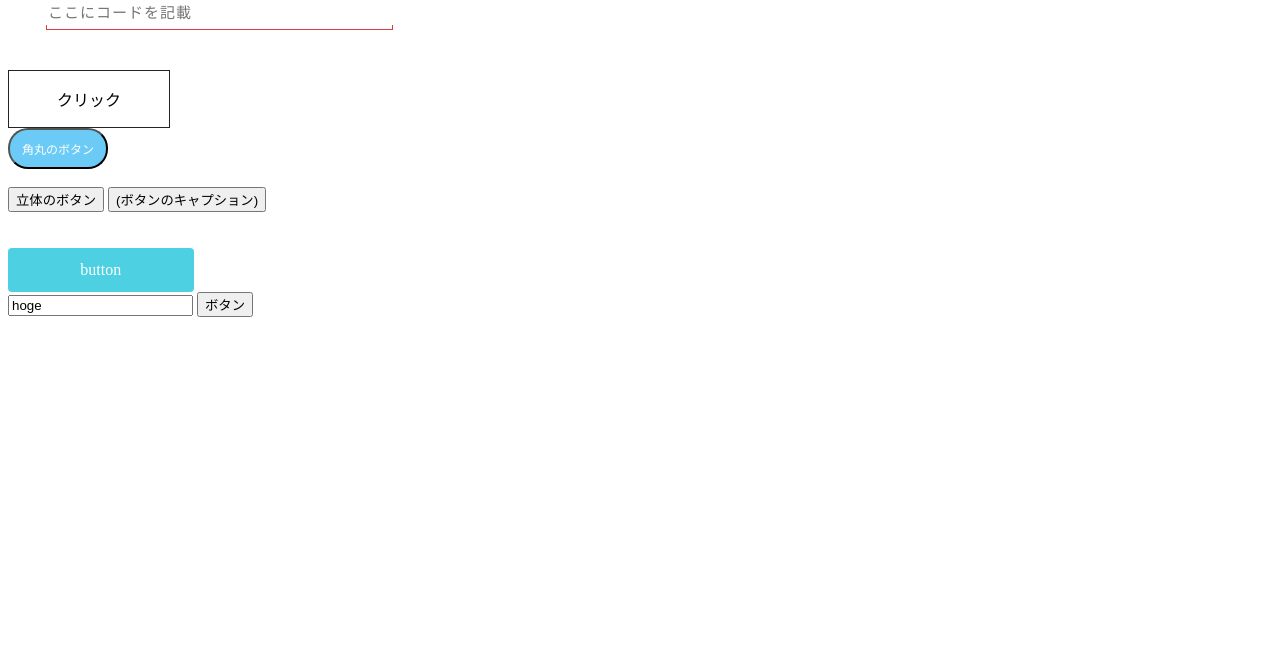
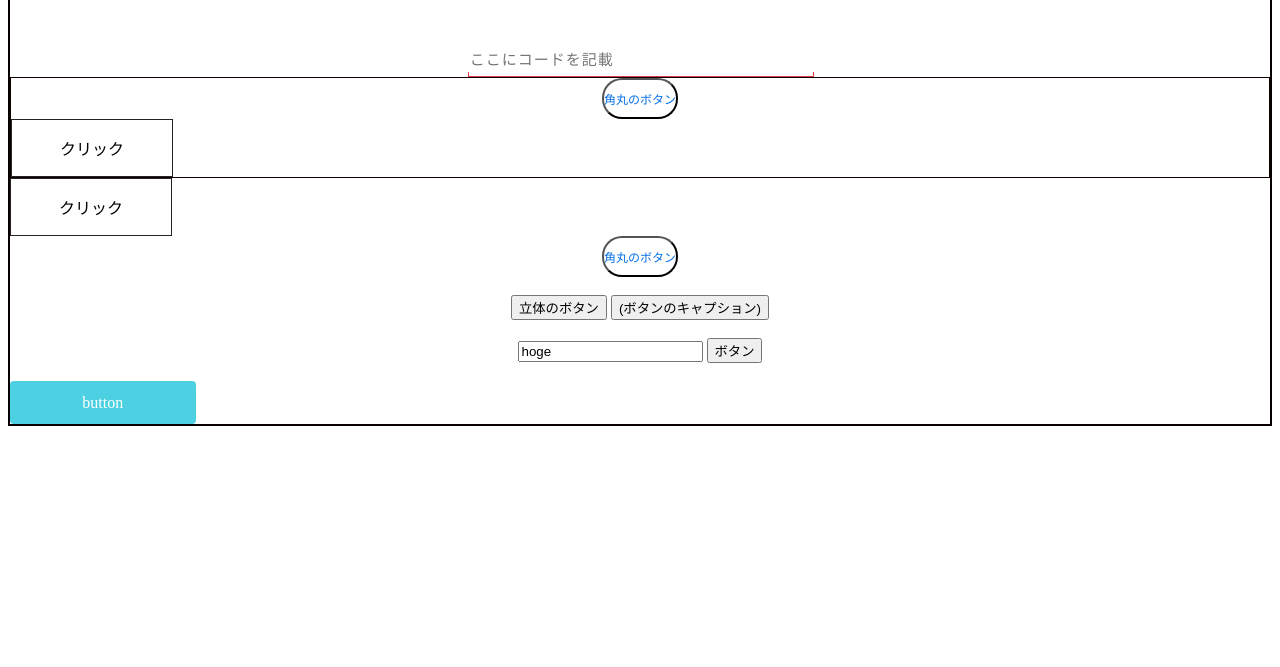
Before and after one commit to kurikinton105/CopyLogicalExpressionWeb, a plain HTML site: page local/index.html in a window 1280 px wide. Shown: the part 133-800 px from the top of the page. Drawn offline with Linux system fonts and the light colour scheme.

Commit message:
中央構えに変更

```diff
--- a/local/index.html
+++ b/local/index.html
@@ -9,27 +9,43 @@
 		<script language="javascript" type="text/javascript">
 			alert("Hello World");
 			console.log('GitHub Pages Sample');
+		</script>
 
-		</script>
 	</head>
-	<body onload = "alert()"">
+	<body>
+		<div class = "parent">
+			あいうエオ
+			<div class="inner">
+				abcdefg
+
 				<H1>数理論理式を簡単に記述できるページ</H1>
+
 				<div class="cp_iptxt">
-			<input type="text" placeholder="ここにコードを記載">
+					<input type="text" name ="textbox" placeholder="ここにコードを記載">
 					<i class="fa fa-user fa-lg fa-fw" aria-hidden="true"></i>
 				</div>
+
+				<div class ="btnList">
+					<button class="kadomaru">角丸のボタン</button>
+					<div id="text-button"><p id="text">クリック</p></div>
+				</div>
+
 				<div id="text-button"><p id="text">クリック</p></div>
 
-		<button class="kadomaru">角丸のボタン</button>
+				<button class="kadomaru" onclick="OnButtonClick('txt1')">角丸のボタン</button>
 				<br>
 				<button class="shadow" >立体のボタン</button>
-		<input type="button" value="(ボタンのキャプション)" onclick="OnButtonClick()"/>
+				<input type="button" value="(ボタンのキャプション)" onclick="OnButtonClick('txt1')"/>
 				<br>
 				<div id="output"></div>
 				<br>
+				<input type="text" id="txt1" value="hoge">
+				<input type="button" name= "sample" value="ボタン" onclick="OnButtonClick('txt1')">
+				<div id="output2"></div>
 				<br>
 				<a href="#" class="cp_btn"><span>button</span></a>
-		<input type="text" id="txt1" value="hoge">
-		<input type="button" value="ボタン" onclick="getValue('txt1');">
+
+				</div>
+		</div>
 	</body>
 </html>
--- a/local/script.js
+++ b/local/script.js
@@ -1,5 +1,5 @@
 function start(){
-
+  var count = 0
 };
 
 function copy(){
@@ -12,16 +12,13 @@ function alert(){
 document.getElementById("text-button").onclick = function() {
   document.getElementById("text").innerHTML = "クリックされた！";
 };
-var count = 0;
-function OnButtonClick() {
 
+function OnButtonClick(idname) {
+  var count = 0;
   target = document.getElementById("output");
-  target.innerHTML = "打てました！！";
+  var getresult = document.getElementById(idname).value;
+  target.innerHTML = "打てました！！"+ "π " + count+  " "+ getresult;
+  document.sample.value = getresult;
+  //document.form_003.textBox_003.value = text;
   count += 1;
 };
-function getValue(idname){
-	// value値を取得する
-	var result = document.getElementById(idname).value;
-	// Alertで表示する
-	alert("value値は「" + result + "」です");
-  }
--- a/local/style.css
+++ b/local/style.css
@@ -1,7 +1,19 @@
+.parent{
+	margin: 0 auto;
+	text-align:center;
+	border:solid 1px rgb(0, 0, 0);
+}
+.inner{
+	border:solid 1px #100;
+}
+
+.btnList{
+	border:solid 1px #100;
+}
 .cp_iptxt {
-	position: relative;
+
 	width: 27.33%;
-	margin: 40px 3%;
+	margin: 0 auto;
 }
 .cp_iptxt input[type='text'] {
 	font: 15px/24px sans-serif;
@@ -25,7 +37,7 @@
 	left: 0;
 	padding: 9px 5px;
 	transition: 0.3s;
-	color: #aaaaaa;
+	color: rgb(3, 111, 235);
 }
 .cp_iptxt::after {
 	display: block;
@@ -40,13 +52,13 @@
 
 /* 角丸 */
 .kadomaru {
-	width:100px;
+	margin: 0 auto;
 	font-size:12px;
-	color:#FFFFFF;
+	color:rgb(3, 111, 235);
 	text-align:center;
 	display:block;
 	padding:10px 0 10px;
-	background:#6BCBF6;
+	background: #ffffff;;
 	border-radius: 20px;
   }order-radius: 20px;
 }
--- a/style.css
+++ b/style.css
@@ -1,7 +1,19 @@
+.parent{
+	margin: 0 auto;
+	text-align:center;
+	border:solid 1px rgb(0, 0, 0);
+}
+.inner{
+	border:solid 1px #100;
+}
+
+.btnList{
+	border:solid 1px #100;
+}
 .cp_iptxt {
-	position: relative;
+
 	width: 27.33%;
-	margin: 40px 3%;
+	margin: 0 auto;
 }
 .cp_iptxt input[type='text'] {
 	font: 15px/24px sans-serif;
@@ -25,7 +37,7 @@
 	left: 0;
 	padding: 9px 5px;
 	transition: 0.3s;
-	color: #aaaaaa;
+	color: rgb(3, 111, 235);
 }
 .cp_iptxt::after {
 	display: block;
@@ -40,13 +52,13 @@
 
 /* 角丸 */
 .kadomaru {
-	width:100px;
+	margin: 0 auto;
 	font-size:12px;
-	color:#FFFFFF;
+	color:rgb(3, 111, 235);
 	text-align:center;
 	display:block;
 	padding:10px 0 10px;
-	background:#6BCBF6;
+	background: #ffffff;;
 	border-radius: 20px;
   }order-radius: 20px;
 }
```
Also changed, not shown: index.html (+23 -7 lines), script.js (+7 -10 lines). Lines whose indentation alone changed are shown as unchanged.
